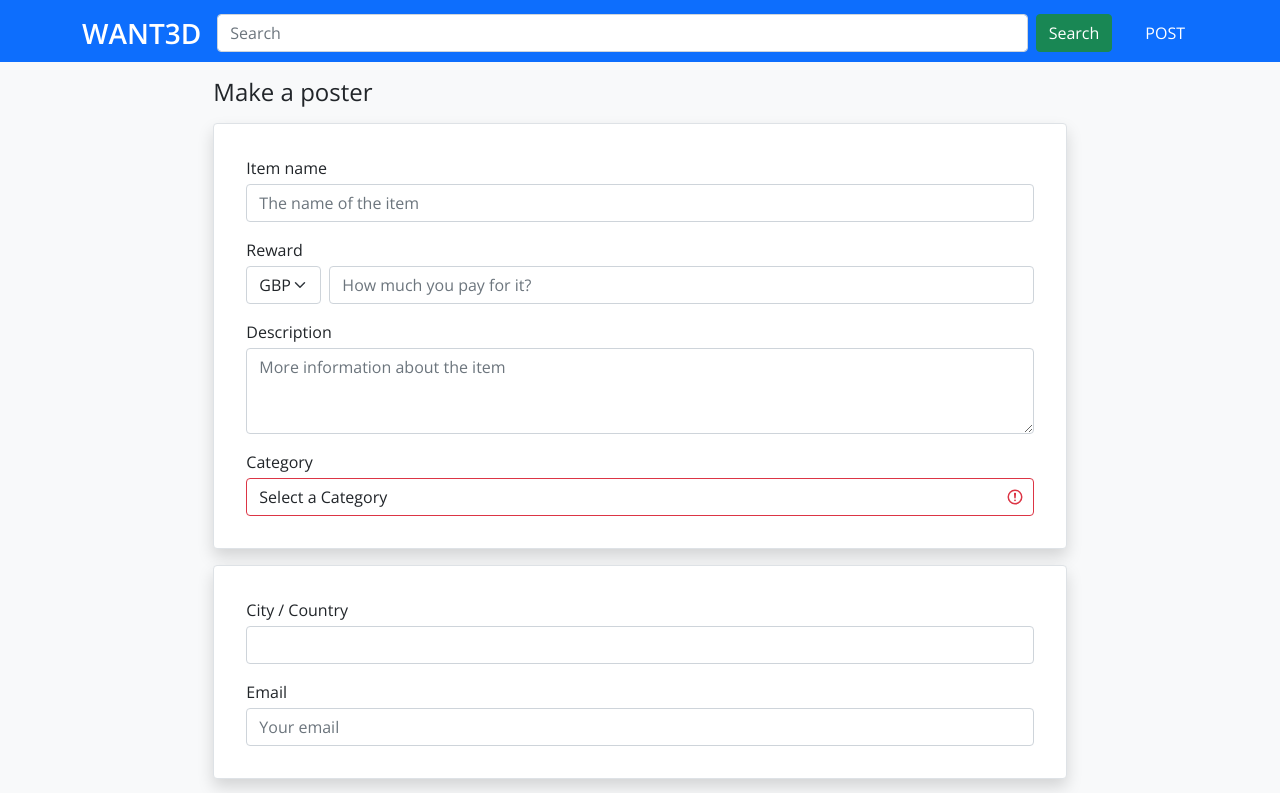
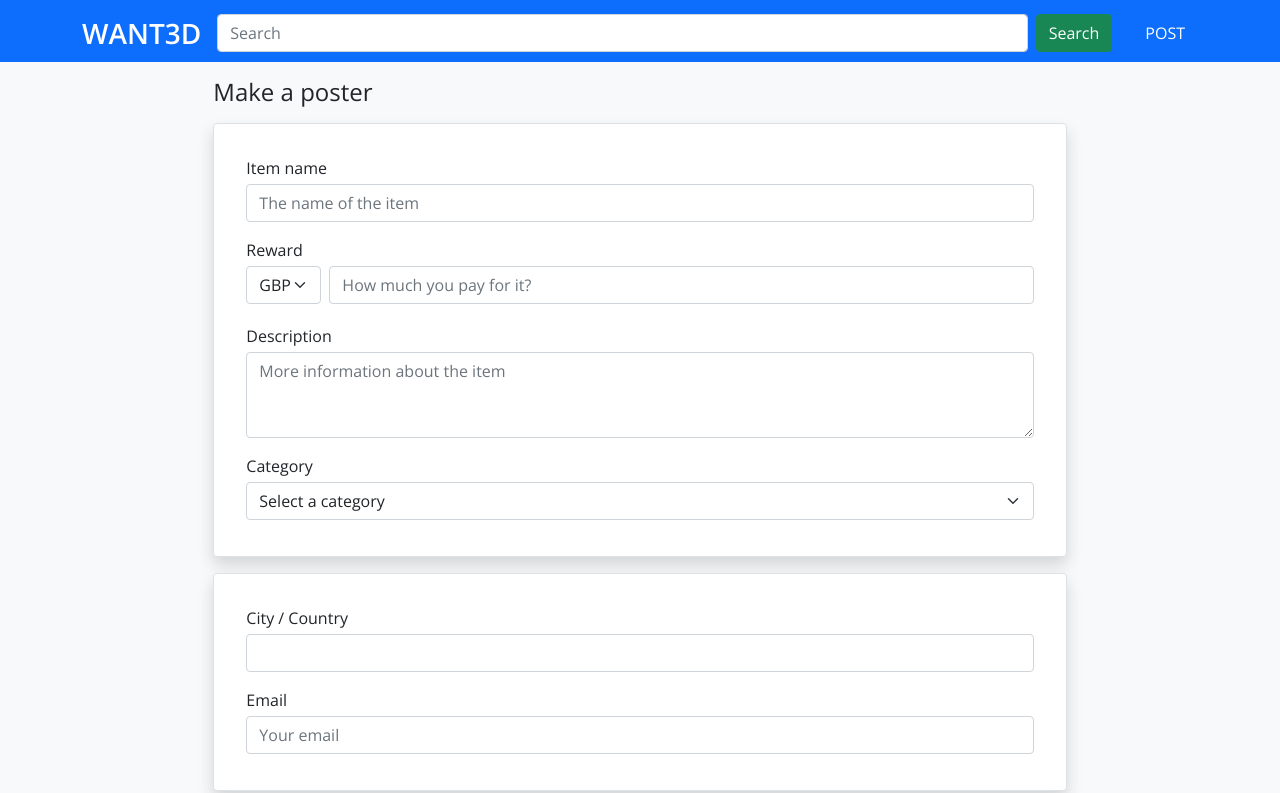
Before and after one commit to toundaherve/want3d, a Next.js app: page /post in a window 1280 px wide. Shown: the top 793 px of the page. Built offline with nearby package versions, Linux system fonts and the light colour scheme.

Commit message:
Refactor form validation

```diff
--- a/components/PostPage.js
+++ b/components/PostPage.js
@@ -1,265 +1,14 @@
-import { useState } from "react";
 import { useForm } from "react-hook-form";
 import Button from "./Button";
-import ImageCropper from "./ImageCropper";
 import Layout from "./Layout";
-import LoadingButton from "./LoadingButton";
-
-// export default function PostPage({
-//   onSubmit,
-//   isSubmitting,
-//   handleImageCropped,
-// }) {
-//   const [hasCroppedImage, setHasCroppedImage] = useState(false);
-//   const [croppedImage, setCroppedImage] = useState(null);
-//   const { register, handleSubmit, errors, watch, getValues } = useForm();
-//   const showCropImage = watch("image", false);
-
-//   function handleCroppedImage(croppedImage) {
-//     setCroppedImage(croppedImage);
-//     setHasCroppedImage(true);
-//     handleImageCropped(croppedImage);
-//   }
-
-//   return (
-//     <Layout>
-//       <span className="d-block w-100 text-white">.</span>
-
-//       <div style={{ maxWidth: "762px", margin: "0 auto" }}>
-//         <h5>Post your wanted item</h5>
-
-//         <span className="d-block mb-3"></span>
-
-//         <form
-//           className="d-flex flex-column validated rounded"
-//           onSubmit={handleSubmit(onSubmit)}
-//         >
-//           {/* Image */}
-//           <div className="border rounded p-3 p-md-4-5">
-//             <div>
-//               <label
-//                 htmlFor="exampleFormControlInputImg"
-//                 className="form-label"
-//               >
-//                 Item image
-//               </label>
-
-//               <input
-//                 type="file"
-//                 accept="image/*"
-//                 className={`form-control ${errors.image && "invalid-input"}`}
-//                 id="exampleFormControlInputImg"
-//                 name="image"
-//                 ref={register({ required: true })}
-//                 disabled={hasCroppedImage}
-//               />
-
-//               <span className="d-block mb-2"></span>
-
-//               {errors.image && (
-//                 <div className="d-block invalid-feedback">
-//                   Please provide an image of the item.
-//                 </div>
-//               )}
-
-//               <span className="d-block mb-3"></span>
-
-//               {!hasCroppedImage && showCropImage && (
-//                 <>
-//                   <ImageCropper
-//                     file={getValues().image[0]}
-//                     handleCroppedImage={handleCroppedImage}
-//                   />
-//                 </>
-//               )}
-
-//               {hasCroppedImage && (
-//                 <>
-//                   <div className="row">
-//                     <div className="col-4">
-//                       <div className="border rounded">
-//                         <img src={croppedImage} className="img-fluid" />
-//                       </div>
-//                     </div>
-//                   </div>
-//                 </>
-//               )}
-//             </div>
-//           </div>
-
-//           <span className="d-block mb-3"></span>
-
-//           <div className="border rounded p-3 p-md-4-5">
-//             {/* Item name */}
-//             <div>
-//               <label htmlFor="exampleFormControlInput1" className="form-label">
-//                 Item name
-//               </label>
-
-//               <input
-//                 type="text"
-//                 className={`form-control ${errors.name && "invalid-input"}`}
-//                 id="exampleFormControlInput1"
-//                 name="name"
-//                 ref={register({ required: true })}
-//               />
-
-//               {errors.name && (
-//                 <div className="d-block invalid-feedback">
-//                   Please provide the name of the item.
-//                 </div>
-//               )}
-//             </div>
-
-//             <span className="d-block mb-3"></span>
-
-//             {/* Item reward */}
-//             <div>
-//               <label
-//                 htmlFor="exampleFormControlInput2"
-//                 className="d-block form-label"
-//               >
-//                 Reward
-//               </label>
-
-//               <div className="d-flex">
-//                 <input
-//                   type="number"
-//                   className={`flex-grow-1 form-control ${
-//                     errors.reward && "invalid-input"
-//                   }`}
-//                   id="exampleFormControlInput2"
-//                   name="reward"
-//                   ref={register({ required: true })}
-//                 />
-//               </div>
-
-//               {errors.reward && (
-//                 <div className="d-block invalid-feedback">
-//                   Please provide a reward.
-//                 </div>
-//               )}
-//             </div>
-
-//             <span className="d-block mb-3"></span>
-
-//             {/* Description */}
-//             <div>
-//               <label
-//                 htmlFor="exampleFormControlTextarea1"
-//                 className="form-label"
-//               >
-//                 Description
-//               </label>
-
-//               <textarea
-//                 className="form-control"
-//                 id="exampleFormControlTextarea1"
-//                 rows="3"
-//                 name="description"
-//                 ref={register}
-//               ></textarea>
-//             </div>
-
-//             <span className="d-block mb-3"></span>
-
-//             {/* Category */}
-//             <div>
-//               <label htmlFor="exampleSelectCategory" className="form-label">
-//                 Category
-//               </label>
-
-//               <select
-//                 className={`form-select ${errors.category && "invalid-input"}`}
-//                 aria-label="Default select example"
-//                 id="exampleSelectCategory"
-//                 name="category"
-//                 ref={register({ required: true })}
-//               >
-//                 <option value="" defaultValue>
-//                   Select a Category
-//                 </option>
-//                 <option value="Automobiles">Automobiles</option>
-//                 <option value="Phones">Phones</option>
-//                 <option value="Clothing">Clothing</option>
-//               </select>
-
-//               {errors.category && (
-//                 <div className="d-block invalid-feedback">
-//                   Please provide a category.
-//                 </div>
-//               )}
-//             </div>
-
-//             <span className="d-block mb-3"></span>
-
-//             {/* Location */}
-//             <div>
-//               <label htmlFor="exampleFormControlInput3" className="form-label">
-//                 City / Location
-//               </label>
-
-//               <input
-//                 type="text"
-//                 className={`form-control ${errors.location && "invalid-input"}`}
-//                 id="exampleFormControlInput3"
-//                 name="location"
-//                 ref={register({ required: true })}
-//               />
-
-//               {errors.location && (
-//                 <div className="d-block invalid-feedback">
-//                   Please provide a city or country.
-//                 </div>
-//               )}
-//             </div>
-
-//             <span className="d-block mb-3"></span>
-
-//             {/* Email */}
-//             <div>
-//               <label htmlFor="exampleFormControlInput4" className="form-label">
-//                 Email
-//               </label>
-
-//               <input
-//                 type="email"
-//                 className={`form-control ${errors.email && "invalid-input"}`}
-//                 id="exampleFormControlInput4"
-//                 name="email"
-//                 ref={register({ required: true })}
-//               />
-
-//               {errors.email && (
-//                 <div className="d-block invalid-feedback">
-//                   Please provide your email.
-//                 </div>
-//               )}
-
-//               <div id="emailHelp" className="form-text">
-//                 We'll never share your email with anyone else.
-//               </div>
-//             </div>
-//           </div>
-
-//           <span className="d-block mb-3"></span>
-
-//           <div className="py-3 align-self-md-end">
-//             <LoadingButton isLoading={false} />
-//           </div>
-//         </form>
-//       </div>
-//       <span className="d-block w-100 text-white">.</span>
-//     </Layout>
-//   );
-// }
 
 export default function PostPage() {
+  const { register, errors, handleSubmit } = useForm();
   return (
     <Layout>
       <span className="d-block mb-3"></span>
       <div className="container post-form-width p-0">
-        <form action="">
+        <form onSubmit={handleSubmit((data) => alert(JSON.stringify(data)))}>
           <h4 className="mb-0">Make a poster</h4>
           <span className="d-block mb-3"></span>
           {/* <FormSection>
@@ -275,13 +24,15 @@ export default function PostPage() {
                 type="text"
                 placeholder="The name of the item"
                 name="name"
+                register={register}
+                error={errors.name && "Please provide the name of the item."}
               />
             </FormField>
             <span className="d-block mb-3"></span>
             <FormField>
               <Label htmlFor="reward-field">Reward</Label>
               <span className="d-block mb-1"></span>
-              <div className="d-flex">
+              <div className="d-flex align-items-start">
                 <select
                   className="form-select flex-grow-0 w-auto"
                   id="curency-field"
@@ -298,6 +49,10 @@ export default function PostPage() {
                     type="number"
                     name="reward"
                     placeholder="How much you pay for it?"
+                    register={register}
+                    error={
+                      errors.reward && "Please provide a reward for the item."
+                    }
                   />
                 </div>
               </div>
@@ -311,24 +66,22 @@ export default function PostPage() {
                 rows="3"
                 name="description"
                 placeholder="More information about the item"
+                register={register}
               ></TextArea>
             </FormField>
             <span className="d-block mb-3"></span>
             <FormField>
               <Label htmlFor="category-field">Category</Label>
               <span className="d-block mb-1"></span>
-              <select
-                className={`form-select invalid-input`}
-                id="category-field"
+              <Select
                 name="category"
-              >
-                <option value="" defaultValue>
-                  Select a Category
-                </option>
-                <option value="Automobiles">Automobiles</option>
-                <option value="Phones">Phones</option>
-                <option value="Clothing">Clothing</option>
-              </select>
+                selector="Select a category"
+                options={["Automobile", "Phones", "Clothing"]}
+                register={register}
+                error={
+                  errors.category && "Please select a category for the item."
+                }
+              />
             </FormField>
           </FormSection>
           <span className="d-block mb-3"></span>
@@ -341,6 +94,8 @@ export default function PostPage() {
                 type="text"
                 placeholder=""
                 name="location"
+                register={register}
+                error={errors.location && "Please state your city or country."}
               />
             </FormField>
             <span className="d-block mb-3"></span>
@@ -352,6 +107,8 @@ export default function PostPage() {
                 type="email"
                 placeholder="Your email"
                 name="email"
+                register={register}
+                error={errors.email && "Please provide your email."}
               />
             </FormField>
           </FormSection>
@@ -378,7 +135,9 @@ export function Submit({ children }) {
   return (
     <div className="p-3 p-md-0">
       <div className="d-grid d-md-block text-end">
-        <Button purpose="success">{children}</Button>
+        <Button type="submit" purpose="success">
+          {children}
+        </Button>
       </div>
       <span className="d-block mb-3"></span>
     </div>
@@ -405,10 +164,45 @@ export function Label({ children, ...rest }) {
   );
 }
 
-export function Input(props) {
-  return <input {...props} className="form-control" />;
+export function Input({ register, error, ...rest }) {
+  return (
+    <>
+      <input
+        {...rest}
+        ref={register ? register({ required: true }) : null}
+        className={`form-control ${error ? "invalid-input" : ""}`}
+      />
+      <InputError>{error}</InputError>
+    </>
+  );
 }
 
-export function TextArea(props) {
-  return <textarea {...props} className="form-control" />;
+export function Select({ register, error, selector, options = [], ...rest }) {
+  return (
+    <>
+      <select
+        {...rest}
+        className={`form-select ${error ? "invalid-input" : ""}`}
+        ref={register({ required: true })}
+      >
+        <option value={""} defaultValue>
+          {selector}
+        </option>
+        {options.map((option, idx) => (
+          <option key={idx} value={option}>
+            {option}
+          </option>
+        ))}
+      </select>
+      <InputError>{error}</InputError>
+    </>
+  );
 }
+
+export function TextArea({ register, ...rest }) {
+  return <textarea {...rest} ref={register} className="form-control" />;
+}
+
+export function InputError({ children }) {
+  return <div className="invalid-feedback d-block">{children}</div>;
+}
```
